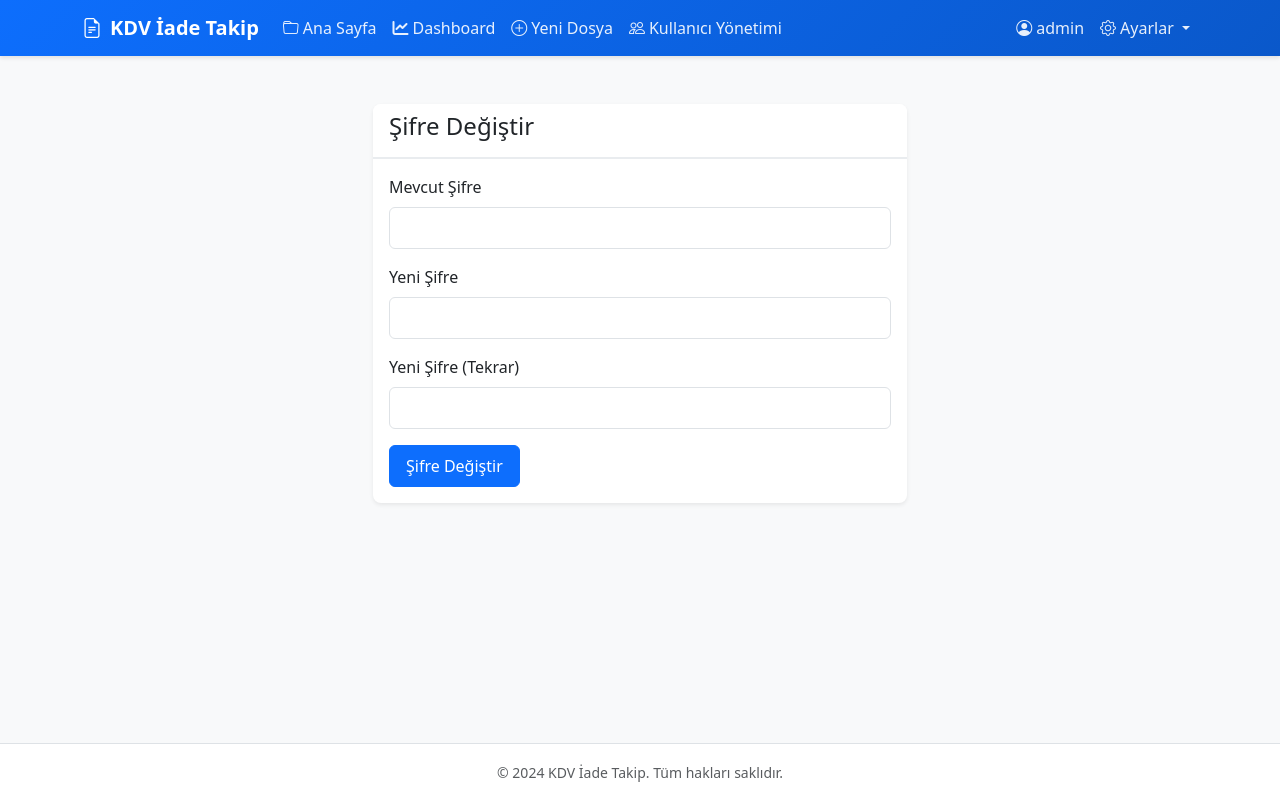
After one commit to serdartasdoken/kdv-iade-takip, a Flask app: page /change-password in a window 1280 px wide. The commit adds this page. Run offline with Flask 3, Linux system fonts and the light colour scheme; a user stored in the database is signed in.

Commit message:
Add password change functionality

```diff
--- a/app.py
+++ b/app.py
@@ -721,6 +721,33 @@ def upload_file_to_s3(file, bucket_name, object_name=None):
         print(f"Error uploading file: {e}")
         return False
 
+@app.route('/change-password', methods=['GET', 'POST'])
+@login_required
+def change_password():
+    if request.method == 'POST':
+        current_password = request.form.get('current_password')
+        new_password = request.form.get('new_password')
+        confirm_password = request.form.get('confirm_password')
+
+        # Mevcut şifreyi kontrol et
+        if not current_user.check_password(current_password):
+            flash('Mevcut şifre yanlış!', 'danger')
+            return redirect(url_for('change_password'))
+
+        # Yeni şifrelerin eşleştiğini kontrol et
+        if new_password != confirm_password:
+            flash('Yeni şifreler eşleşmiyor!', 'danger')
+            return redirect(url_for('change_password'))
+
+        # Şifreyi güncelle
+        current_user.set_password(new_password)
+        db.session.commit()
+
+        flash('Şifreniz başarıyla değiştirildi!', 'success')
+        return redirect(url_for('index'))
+
+    return render_template('change_password.html')
+
 if __name__ == '__main__':
     import os
 
--- a/templates/base.html
+++ b/templates/base.html
@@ -140,10 +140,15 @@
                             <i class="bi bi-person-circle me-1"></i>{{ current_user.username }}
                         </span>
                     </li>
-                    <li class="nav-item">
-                        <a class="nav-link" href="{{ url_for('logout') }}">
-                            <i class="bi bi-box-arrow-right me-1"></i>Çıkış
+                    <li class="nav-item dropdown">
+                        <a class="nav-link dropdown-toggle" href="#" role="button" data-bs-toggle="dropdown" aria-expanded="false">
+                            <i class="bi bi-gear me-1"></i>Ayarlar
                         </a>
+                        <div class="dropdown-menu" aria-labelledby="navbarDropdown">
+                            <a class="dropdown-item" href="{{ url_for('change_password') }}">Şifre Değiştir</a>
+                            <div class="dropdown-divider"></div>
+                            <a class="dropdown-item" href="{{ url_for('logout') }}">Çıkış Yap</a>
+                        </div>
                     </li>
                 </ul>
                 {% endif %}
--- /dev/null
+++ b/templates/change_password.html
@@ -0,0 +1,32 @@
+{% extends "base.html" %}
+
+{% block content %}
+<div class="container mt-4">
+    <div class="row justify-content-center">
+        <div class="col-md-6">
+            <div class="card">
+                <div class="card-header">
+                    <h4>Şifre Değiştir</h4>
+                </div>
+                <div class="card-body">
+                    <form method="POST">
+                        <div class="mb-3">
+                            <label for="current_password" class="form-label">Mevcut Şifre</label>
+                            <input type="password" class="form-control" id="current_password" name="current_password" required>
+                        </div>
+                        <div class="mb-3">
+                            <label for="new_password" class="form-label">Yeni Şifre</label>
+                            <input type="password" class="form-control" id="new_password" name="new_password" required>
+                        </div>
+                        <div class="mb-3">
+                            <label for="confirm_password" class="form-label">Yeni Şifre (Tekrar)</label>
+                            <input type="password" class="form-control" id="confirm_password" name="confirm_password" required>
+                        </div>
+                        <button type="submit" class="btn btn-primary">Şifre Değiştir</button>
+                    </form>
+                </div>
+            </div>
+        </div>
+    </div>
+</div>
+{% endblock %}
--- /dev/null
+++ b/templates/users.html
@@ -0,0 +1,5 @@
+<td>
+    {% if current_user.id == user.id %}
+        <a href="{{ url_for('change_password') }}" class="btn btn-warning btn-sm">Şifre Değiştir</a>
+    {% endif %}
+</td>
```
